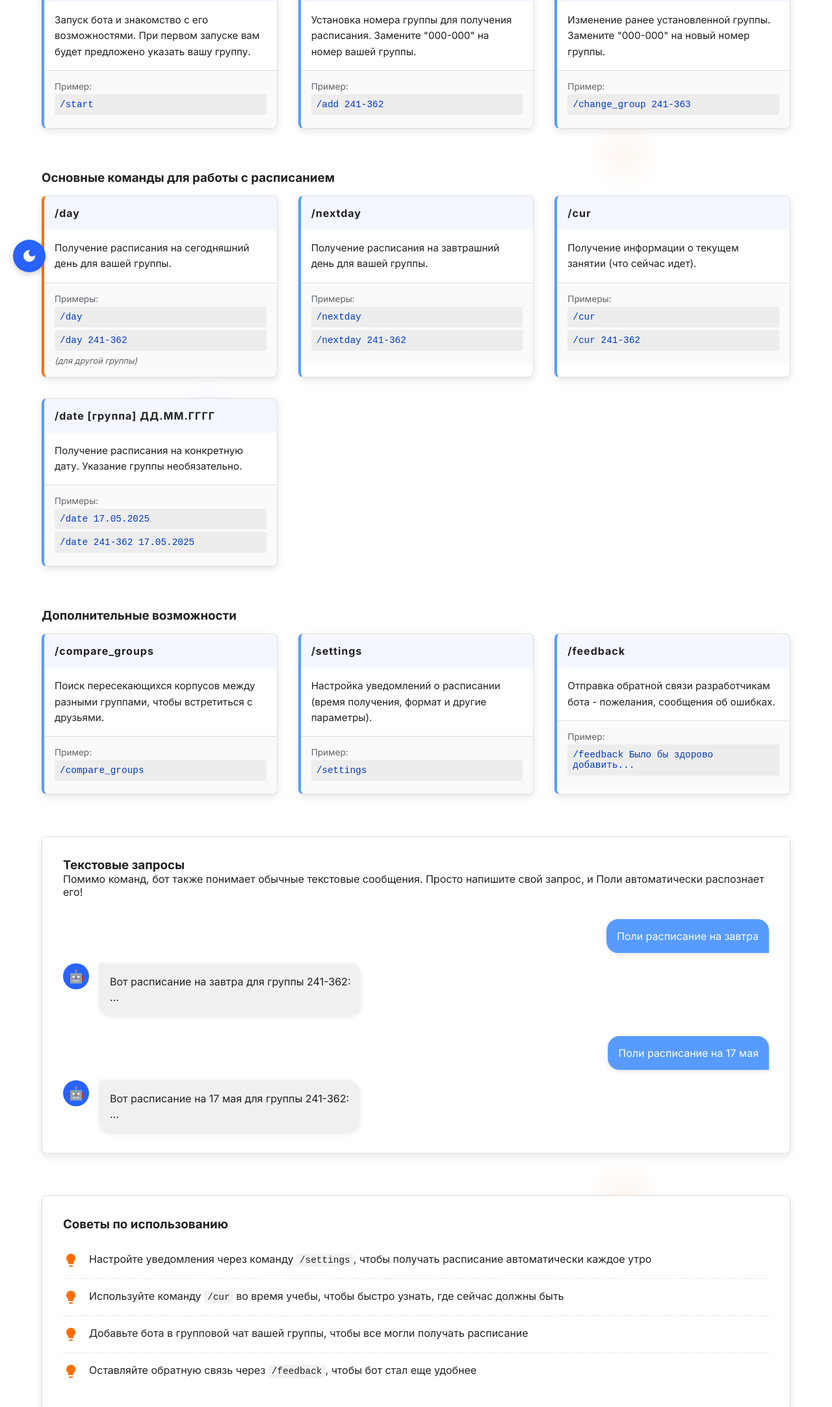
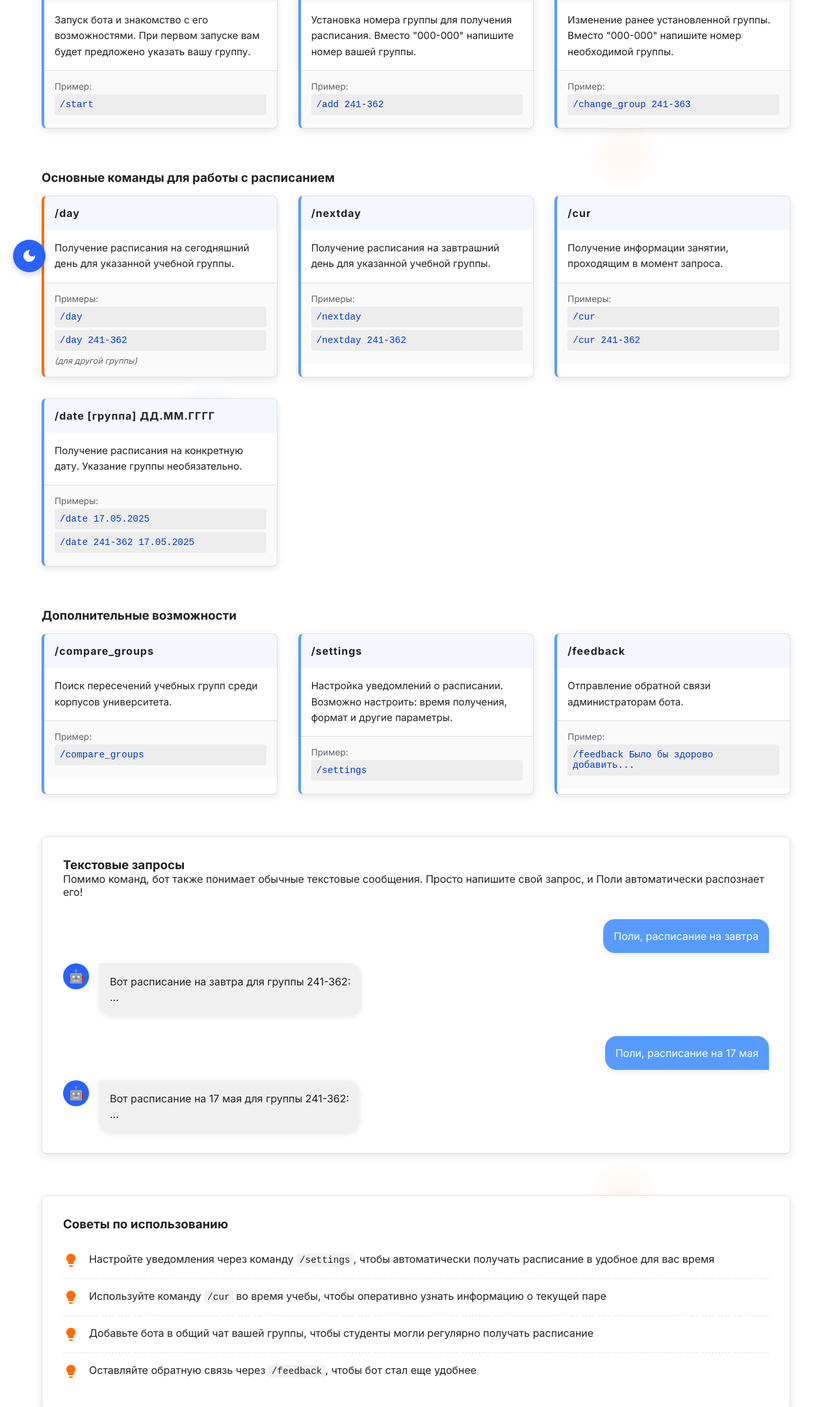
Before and after one commit to edducon/project_practice, a plain HTML site: page site/start.html in a window 1280 px wide. Shown: the part 361-2527 px from the top of the page at 65% size. Drawn offline with Linux system fonts and the light colour scheme.

Commit message:
Был изменен текст по классу start

```diff
--- a/site/start.html
+++ b/site/start.html
@@ -3,7 +3,7 @@
 <head>
     <meta charset="UTF-8" />
     <meta name="viewport" content="width=device-width, initial-scale=1.0"/>
-    <title>Поли — Инструкция по использованию</title>
+    <title>Поли — Инструкция по использованию бота</title>
 
     <link rel="preconnect" href="https://fonts.googleapis.com"/>
     <link rel="preconnect" href="https://fonts.gstatic.com" crossorigin/>
@@ -42,7 +42,7 @@
     <section id="how-to-use" class="section reveal">
         <h2>Как использовать бота</h2>
         <p style="text-align:center; color:var(--color-muted); margin-bottom:var(--spacing-l);">
-            Подробная инструкция по всем командам и возможностям бота Поли
+            Подробная инструкция по всем командам и возможностям чат-бота Поли
         </p>
 
         <div class="command-section">
@@ -62,7 +62,7 @@
                 <div class="command-card">
                     <div class="command-header">/add 000-000</div>
                     <div class="command-description">
-                        Установка номера группы для получения расписания. Замените "000-000" на номер вашей группы.
+                        Установка номера группы для получения расписания. Вместо "000-000" напишите номер вашей группы.
                     </div>
                     <div class="command-example">
                         <span class="example-title">Пример:</span>
@@ -73,7 +73,7 @@
                 <div class="command-card">
                     <div class="command-header">/change_group 000-000</div>
                     <div class="command-description">
-                        Изменение ранее установленной группы. Замените "000-000" на новый номер группы.
+                        Изменение ранее установленной группы. Вместо "000-000" напишите номер необходимой группы.
                     </div>
                     <div class="command-example">
                         <span class="example-title">Пример:</span>
@@ -89,7 +89,7 @@
                 <div class="command-card featured">
                     <div class="command-header">/day</div>
                     <div class="command-description">
-                        Получение расписания на сегодняшний день для вашей группы.
+                        Получение расписания на сегодняшний день для указанной учебной группы.
                     </div>
                     <div class="command-example">
                         <span class="example-title">Примеры:</span>
@@ -101,7 +101,7 @@
                 <div class="command-card">
                     <div class="command-header">/nextday</div>
                     <div class="command-description">
-                        Получение расписания на завтрашний день для вашей группы.
+                        Получение расписания на завтрашний день для указанной учебной группы.
                     </div>
                     <div class="command-example">
                         <span class="example-title">Примеры:</span>
@@ -113,7 +113,7 @@
                 <div class="command-card">
                     <div class="command-header">/cur</div>
                     <div class="command-description">
-                        Получение информации о текущем занятии (что сейчас идет).
+                        Получение информации занятии, проходящим в момент запроса.
                     </div>
                     <div class="command-example">
                         <span class="example-title">Примеры:</span>
@@ -142,7 +142,7 @@
                 <div class="command-card">
                     <div class="command-header">/compare_groups</div>
                     <div class="command-description">
-                        Поиск пересекающихся корпусов между разными группами, чтобы встретиться с друзьями.
+                        Поиск пересечений учебных групп среди корпусов университета.
                     </div>
                     <div class="command-example">
                         <span class="example-title">Пример:</span>
@@ -153,7 +153,7 @@
                 <div class="command-card">
                     <div class="command-header">/settings</div>
                     <div class="command-description">
-                        Настройка уведомлений о расписании (время получения, формат и другие параметры).
+                        Настройка уведомлений о расписании. Возможно настроить: время получения, формат и другие параметры.
                     </div>
                     <div class="command-example">
                         <span class="example-title">Пример:</span>
@@ -164,7 +164,7 @@
                 <div class="command-card">
                     <div class="command-header">/feedback</div>
                     <div class="command-description">
-                        Отправка обратной связи разработчикам бота - пожелания, сообщения об ошибках.
+                        Отправление обратной связи администраторам бота.
                     </div>
                     <div class="command-example">
                         <span class="example-title">Пример:</span>
@@ -180,7 +180,7 @@
 
             <div class="text-examples">
                 <div class="text-example">
-                    <div class="message-bubble">Поли расписание на завтра</div>
+                    <div class="message-bubble">Поли, расписание на завтра</div>
                     <div class="bot-response">
                         <div class="bot-avatar">🤖</div>
                         <div class="response-content">
@@ -191,7 +191,7 @@
                 </div>
 
                 <div class="text-example">
-                    <div class="message-bubble">Поли расписание на 17 мая</div>
+                    <div class="message-bubble">Поли, расписание на 17 мая</div>
                     <div class="bot-response">
                         <div class="bot-avatar">🤖</div>
                         <div class="response-content">
@@ -208,15 +208,15 @@
             <ul class="tips-list">
                 <li>
                     <i class="material-icons">lightbulb</i>
-                    <span>Настройте уведомления через команду <code>/settings</code>, чтобы получать расписание автоматически каждое утро</span>
+                    <span>Настройте уведомления через команду <code>/settings</code>, чтобы автоматически получать расписание в удобное для вас время</span>
                 </li>
                 <li>
                     <i class="material-icons">lightbulb</i>
-                    <span>Используйте команду <code>/cur</code> во время учебы, чтобы быстро узнать, где сейчас должны быть</span>
+                    <span>Используйте команду <code>/cur</code> во время учебы, чтобы оперативно узнать информацию о текущей паре</span>
                 </li>
                 <li>
                     <i class="material-icons">lightbulb</i>
-                    <span>Добавьте бота в групповой чат вашей группы, чтобы все могли получать расписание</span>
+                    <span>Добавьте бота в общий чат вашей группы, чтобы студенты могли регулярно получать расписание</span>
                 </li>
                 <li>
                     <i class="material-icons">lightbulb</i>
```
